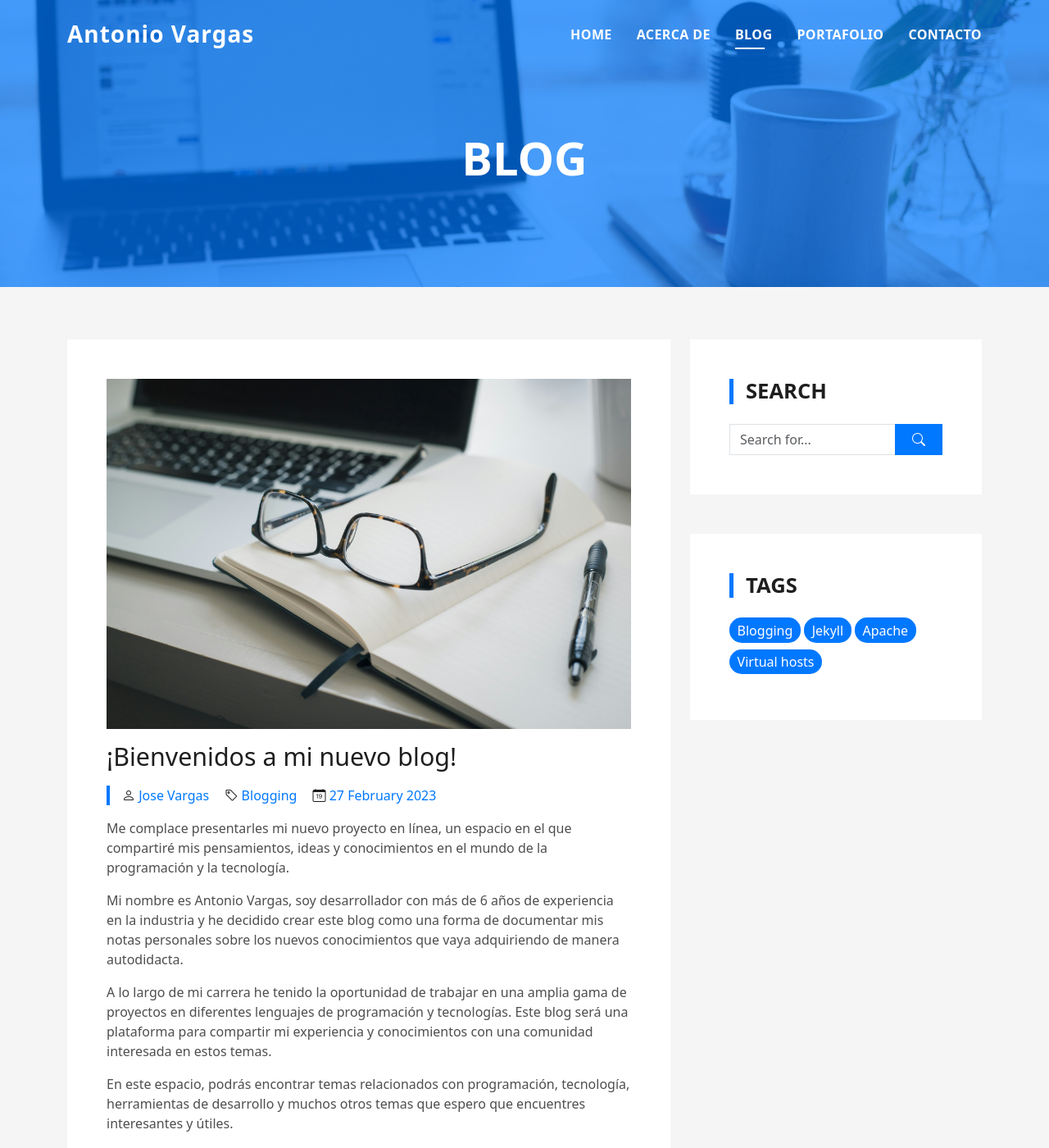
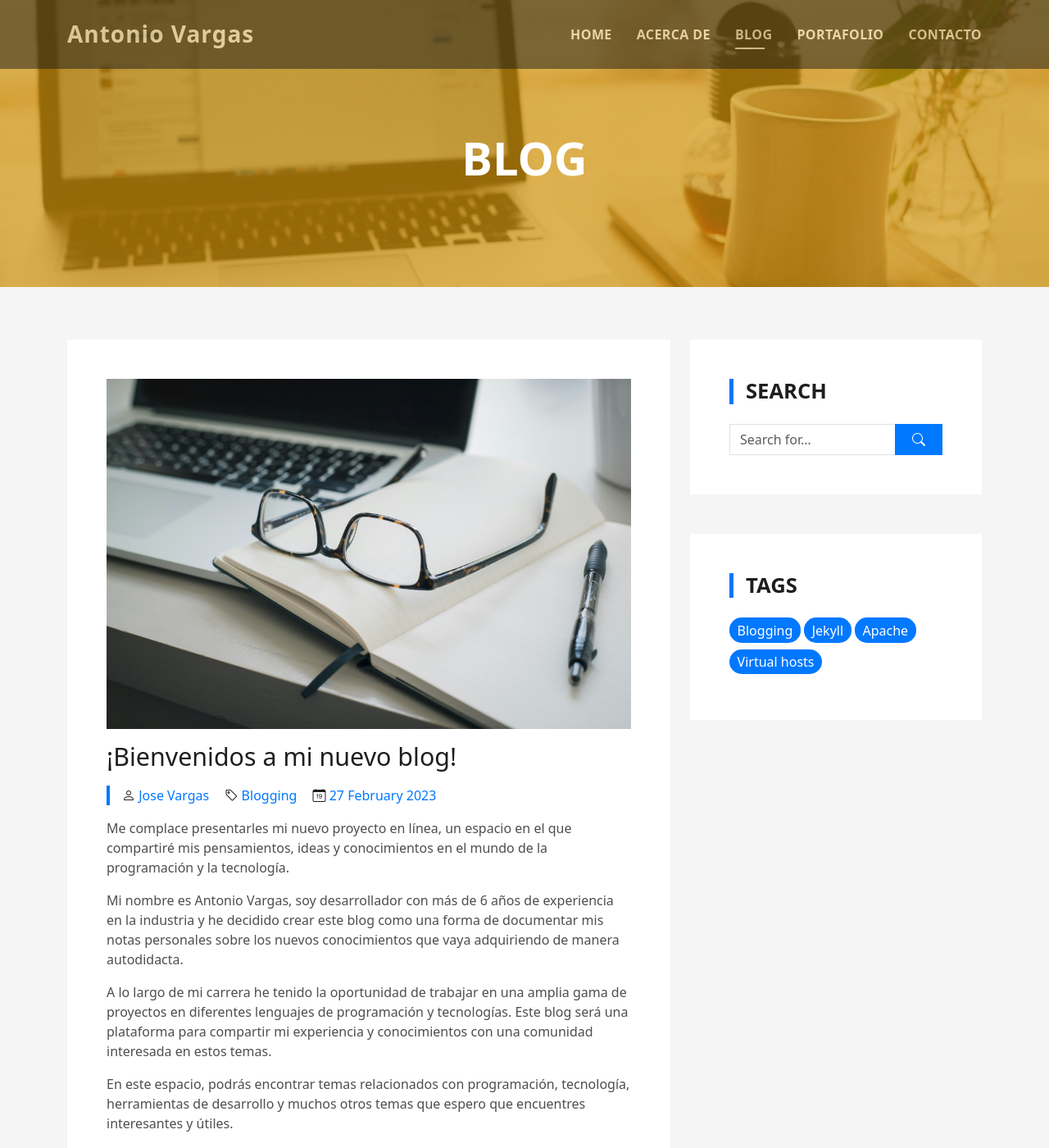
Before and after one commit to antoniov-dev/antonio-dev.github.io, a Jekyll site: the page built from _posts/2023-02-26-bievenidos-al-blog.markdown, in a window 1280 px wide and 1400 px high. Shown: the whole window at 82% size. Built offline with Jekyll 4.4.1, drawn with Linux system fonts in a browser that asks for light colours.

Commit message:
Blog section created

```diff
--- /dev/null
+++ b/_layouts/blog.html
@@ -0,0 +1,62 @@
+---
+layout: default
+---
+
+<div class="hero hero-single route bg-image"
+    style="background-image: url({{ site.url }}/assets/img/overlay-blog-bg.jpg)">
+    <div class="overlay-mf"></div>
+    <div class="hero-content display-table">
+        <div class="table-cell">
+            <div class="container">
+                <h2 class="hero-title mb-4">Blog</h2>
+            </div>
+        </div>
+    </div>
+</div>
+
+<main id="main">
+
+    <!-- ======= Blog Single Section ======= -->
+    <section class="blog-wrapper sect-pt4" id="blog">
+        <div class="container">
+            <div class="row">
+                <div class="col-md-8">
+
+                    {{ content }}
+
+                </div>
+                <div class="col-md-4">
+                    <div class="widget-sidebar sidebar-search">
+                        <h5 class="sidebar-title">Search</h5>
+                        <div class="sidebar-content">
+                            <form>
+                                <div class="input-group">
+                                    <input type="text" class="form-control" placeholder="Search for..."
+                                        aria-label="Search for...">
+                                    <span class="input-group-btn">
+                                        <button class="btn btn-secondary btn-search" type="button">
+                                            <span class="bi bi-search"></span>
+                                        </button>
+                                    </span>
+                                </div>
+                            </form>
+                        </div>
+                    </div>
+                    <div class="widget-sidebar widget-tags">
+                        <h5 class="sidebar-title">Tags</h5>
+                        <div class="sidebar-content">
+                            <ul>
+                                {% for tag in site.tags %}
+                                <li>
+                                    <a href="#">{{ tag[0] }}</a>
+                                </li>
+                                {% endfor %}
+                            </ul>
+                        </div>
+                    </div>
+                </div>
+            </div>
+        </div>
+    </section><!-- End Blog Single Section -->
+
+</main><!-- End #main -->
--- a/_layouts/post.html
+++ b/_layouts/post.html
@@ -1,24 +1,7 @@
 ---
-layout: default
+layout: blog
 ---
-<div class="hero hero-single route bg-image" style="background-image: url({{ site.url }}/assets/img/overlay-blog-bg.jpg)">
-    <div class="overlay-mf"></div>
-    <div class="hero-content display-table">
-        <div class="table-cell">
-            <div class="container">
-                <h2 class="hero-title mb-4">Blog</h2>
-            </div>
-        </div>
-    </div>
-</div>
 
-<main id="main">
-
-    <!-- ======= Blog Single Section ======= -->
-    <section class="blog-wrapper sect-pt4" id="blog">
-        <div class="container">
-            <div class="row">
-                <div class="col-md-8">
 <div class="post-box">
     <div class="post-thumb">
         <img src="{{ site.url }}/{% if page.image %}assets/img/{{ page.image }}{% else %}{{ site.default_post_image }}{% endif %}"
@@ -54,39 +37,3 @@ layout: default
         {{ content }}
     </div>
 </div>
-                </div>
-                <div class="col-md-4">
-                    <div class="widget-sidebar sidebar-search">
-                        <h5 class="sidebar-title">Search</h5>
-                        <div class="sidebar-content">
-                            <form>
-                                <div class="input-group">
-                                    <input type="text" class="form-control" placeholder="Search for..."
-                                        aria-label="Search for...">
-                                    <span class="input-group-btn">
-                                        <button class="btn btn-secondary btn-search" type="button">
-                                            <span class="bi bi-search"></span>
-                                        </button>
-                                    </span>
-                                </div>
-                            </form>
-                        </div>
-                    </div>
-                    <div class="widget-sidebar widget-tags">
-                        <h5 class="sidebar-title">Tags</h5>
-                        <div class="sidebar-content">
-                            <ul>
-                                {% for tag in site.tags %}
-                                <li>
-                                    <a href="#">{{ tag[0] }}</a>
-                                </li>
-                                {% endfor %}
-                            </ul>
-                        </div>
-                    </div>
-                </div>
-            </div>
-        </div>
-    </section><!-- End Blog Single Section -->
-
-</main><!-- End #main -->
--- a/assets/css/style.css
+++ b/assets/css/style.css
@@ -9,6 +9,10 @@
 /*--------------------------------------------------------------
 # General
 --------------------------------------------------------------*/
+:root {
+  --blog-heroe:rgb(212, 148, 10);
+}
+
 body {
   background-color: #f5f5f5;
   color: #4e4e4e;
@@ -100,7 +104,7 @@ a:hover {
 }
 
 .overlay-mf {
-  background-color: #0078ff;
+  background-color: var(--blog-heroe);
 }
 
 .overlay-mf {
@@ -453,6 +457,8 @@ a:hover {
   transition: all 0.5s;
   z-index: 997;
   padding: 20px 0;
+  background: #1B1B1B;
+  opacity: 0.5;
 }
 
 #header .logo {
@@ -1225,7 +1231,7 @@ a:hover {
 }
 
 /*--------------------------------------------------------------
-# Blog
+# Blog Section Homepage
 --------------------------------------------------------------*/
 @media (min-width: 767px) {
   .card-blog {
@@ -1283,6 +1289,24 @@ a:hover {
   display: inline-block;
   float: right;
 }
+
+/*--------------------------------------------------------------
+# Blog
+--------------------------------------------------------------*/
+/*
+ * Blog posts
+ */
+.blog-post {
+  margin-bottom: 4rem;
+}
+.blog-post .link-read {
+  align: right;
+}
+.blog-post-meta {
+  margin-bottom: 1.25rem;
+  color: #727272;
+}
+
 
 /*--------------------------------------------------------------
 # Blog Single
```
Also changed, not shown: blog.md (added, +21 -0 lines). Lines whose indentation alone changed are shown as unchanged.
